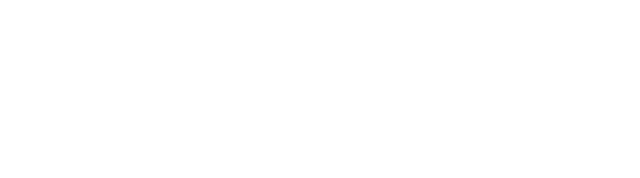
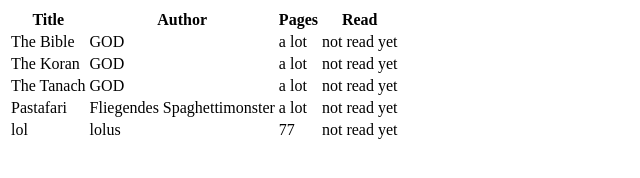
Before and after one commit to DebSol11/odin-library, a plain HTML site: page index.html in a window 1280 px wide. Shown: the whole page, without its empty margins (0-640 px from the left). Drawn offline with Linux system fonts and the light colour scheme.

Commit message:
Create basic tabular display for the myLibrary array

```diff
--- a/index.html
+++ b/index.html
@@ -8,6 +8,13 @@
     <title>Project: Library</title>
 </head>
 <body>
-
+    <table>
+        <tr>
+            <th>Title</th>
+            <th>Author</th>
+            <th>Pages</th>
+            <th>Read</th>
+        </tr>
+    </table>
 </body>
 </html>
--- a/script.js
+++ b/script.js
@@ -0,0 +1,52 @@
+const body = document.querySelector("body");
+const table = document.querySelector("table");
+
+const myLibrary = [
+  { title: "The Bible", author: "GOD", pages: "a lot", read: "not read yet" },
+  { title: "The Koran", author: "GOD", pages: "a lot", read: "not read yet" },
+  { title: "The Tanach", author: "GOD", pages: "a lot", read: "not read yet" },
+  {
+    title: "Pastafari",
+    author: "Fliegendes Spaghettimonster",
+    pages: "a lot",
+    read: "not read yet",
+  },
+];
+
+function Book(title, author, pages, read) {
+  if (!new.target) {
+    throw Error("You must use the 'new' operator to call the constructor");
+  }
+  this.title = title;
+  this.author = author;
+  this.pages = pages;
+  this.read = read;
+  this.info = function () {
+    return `${title} by ${author}, ${pages} pages, ${read}`;
+  };
+}
+
+function addBookToLibrary(title, author, pages, read) {
+  let book = new Book(title, author, pages, read);
+  // Universally Unique Identifier = uuid
+  book.id = self.crypto.randomUUID();
+  myLibrary.push(book);
+  return myLibrary;
+}
+
+console.log(myLibrary);
+console.log(addBookToLibrary("lol", "lolus", "77", "not read yet"));
+// console.log(addBookToLibrary("test", "test2", "122", "read"));
+
+function displayBooks() {
+  for (let i = 0; i < myLibrary.length; i++) {
+    let content = document.createElement("tr");
+    content.innerHTML = `<td>${myLibrary[i].title}</td>
+            <td>${myLibrary[i].author}</td>
+            <td>${myLibrary[i].pages}</td>
+            <td>${myLibrary[i].read}</td>`;
+    table.appendChild(content);
+  }
+}
+
+displayBooks();
```
